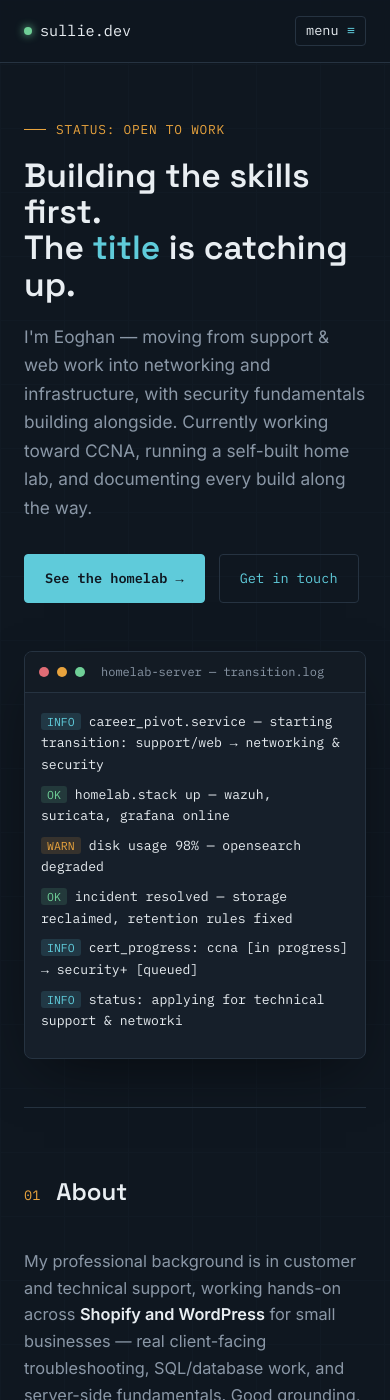
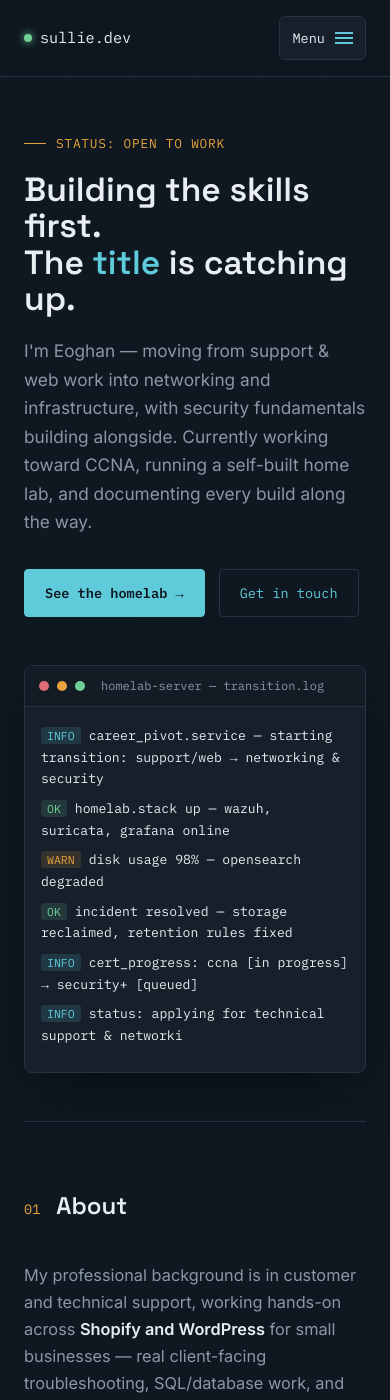
Before and after one commit to o-inn/static-portfolio, a Jekyll site: the page built from index.html, in a window 390 px wide and 1400 px high. Built offline with Jekyll 4.4.1, drawn with Linux system fonts in a browser that asks for light colours.

Commit message:
Improve mobile navigation accessibility

```diff
--- a/_layouts/default.html
+++ b/_layouts/default.html
@@ -21,16 +21,17 @@
       <a href="{{ '/writeups/' | relative_url }}">writeups</a>
       <a href="{{ '/' | relative_url }}#contact">contact</a>
     </nav>
-    <details class="mobile-menu">
-      <summary aria-label="Open navigation menu">menu</summary>
-      <nav class="mobile-menu-panel" aria-label="Mobile navigation">
-        <a href="{{ '/' | relative_url }}#about">about</a>
-        <a href="{{ '/' | relative_url }}#homelab">homelab</a>
-        <a href="{{ '/writeups/' | relative_url }}">writeups</a>
-        <a href="{{ '/' | relative_url }}#contact">contact</a>
-      </nav>
-    </details>
+    <button class="mobile-menu-toggle" type="button" aria-controls="mobile-menu-panel" aria-expanded="false">
+      <span>Menu</span>
+      <span class="mobile-menu-icon" aria-hidden="true"></span>
+    </button>
   </div>
+  <nav class="mobile-menu-panel" id="mobile-menu-panel" aria-label="Mobile navigation">
+    <a href="{{ '/' | relative_url }}#about">about</a>
+    <a href="{{ '/' | relative_url }}#homelab">homelab</a>
+    <a href="{{ '/writeups/' | relative_url }}">writeups</a>
+    <a href="{{ '/' | relative_url }}#contact">contact</a>
+  </nav>
 </header>
 
 {{ content }}
@@ -44,6 +45,7 @@
 {% if page.terminal_log %}
 <script src="{{ '/assets/js/terminal.js' | relative_url }}"></script>
 {% endif %}
+<script src="{{ '/assets/js/mobile-nav.js' | relative_url }}"></script>
 
 </body>
 </html>
--- a/assets/css/main.css
+++ b/assets/css/main.css
@@ -68,32 +68,54 @@
 nav.links { display: flex; gap: 24px; font-family: var(--mono); font-size: 0.85rem; }
 nav.links a { color: var(--fog); }
 nav.links a:hover { color: var(--signal); }
-.mobile-menu { display: none; }
+.mobile-menu-toggle,
+.mobile-menu-panel { display: none; }
 
 @media (max-width: 640px) {
   nav.links { display: none; }
-  .mobile-menu { display: block; font-family: var(--mono); font-size: 0.85rem; }
-  .mobile-menu summary {
-    list-style: none; cursor: pointer; color: var(--paper);
-    border: 1px solid var(--panel-border); border-radius: 4px;
-    padding: 7px 10px; line-height: 1;
+  .mobile-menu-toggle {
+    min-height: 44px; min-width: 44px;
+    display: inline-flex; align-items: center; justify-content: center; gap: 10px;
+    background: var(--panel); color: var(--paper);
+    border: 1px solid var(--panel-border); border-radius: 6px;
+    padding: 10px 12px; font-family: var(--mono); font-size: 0.85rem;
+    cursor: pointer;
   }
-  .mobile-menu summary::-webkit-details-marker { display: none; }
-  .mobile-menu summary::after { content: ' ≡'; color: var(--signal); }
-  .mobile-menu[open] summary { border-color: var(--signal); }
-  .mobile-menu[open] summary::after { content: ' ×'; color: var(--amber); }
-  .mobile-menu summary:focus-visible { outline: 2px solid var(--signal); outline-offset: 3px; }
+  .mobile-menu-toggle[aria-expanded="true"] { border-color: var(--signal); }
+  .mobile-menu-icon {
+    width: 18px; height: 12px; display: inline-block;
+    border-top: 2px solid var(--signal); border-bottom: 2px solid var(--signal);
+    position: relative;
+  }
+  .mobile-menu-icon::before {
+    content: ''; position: absolute; left: 0; right: 0; top: 3px;
+    border-top: 2px solid var(--signal);
+  }
+  .mobile-menu-toggle[aria-expanded="true"] .mobile-menu-icon {
+    height: 18px; border: 0;
+  }
+  .mobile-menu-toggle[aria-expanded="true"] .mobile-menu-icon::before,
+  .mobile-menu-toggle[aria-expanded="true"] .mobile-menu-icon::after {
+    content: ''; position: absolute; left: 0; right: 0; top: 8px;
+    border-top: 2px solid var(--amber);
+  }
+  .mobile-menu-toggle[aria-expanded="true"] .mobile-menu-icon::before { transform: rotate(45deg); }
+  .mobile-menu-toggle[aria-expanded="true"] .mobile-menu-icon::after { transform: rotate(-45deg); }
   .mobile-menu-panel {
-    position: absolute; top: calc(100% - 6px); left: 24px; right: 24px;
-    display: grid; gap: 1px; overflow: hidden;
-    background: var(--panel-border); border: 1px solid var(--panel-border); border-radius: 6px;
+    position: absolute; top: 100%; left: 0; right: 0;
+    z-index: 11; gap: 1px; overflow: hidden;
+    background: var(--panel-border); border-bottom: 1px solid var(--panel-border);
     box-shadow: 0 20px 50px -24px rgba(0,0,0,0.85);
   }
+  .mobile-menu-panel:not([hidden]) { display: grid; }
   .mobile-menu-panel a {
     background: rgba(22, 31, 42, 0.98); color: var(--fog);
-    padding: 14px 16px;
+    padding: 16px 24px; min-height: 48px;
+    display: flex; align-items: center;
+    font-family: var(--mono); font-size: 0.95rem;
   }
   .mobile-menu-panel a:hover { color: var(--signal); text-decoration: none; }
+  .mobile-menu-panel a:active { background: #131B24; color: var(--paper); }
 }
 
 /* ---- HERO ---- */
--- /dev/null
+++ b/assets/js/mobile-nav.js
@@ -0,0 +1,37 @@
+(function() {
+  var toggle = document.querySelector('.mobile-menu-toggle');
+  var panel = document.getElementById('mobile-menu-panel');
+
+  if (!toggle || !panel) return;
+
+  function setOpen(isOpen) {
+    toggle.setAttribute('aria-expanded', String(isOpen));
+    panel.hidden = !isOpen;
+    document.body.classList.toggle('mobile-nav-open', isOpen);
+  }
+
+  setOpen(false);
+
+  toggle.addEventListener('click', function() {
+    setOpen(toggle.getAttribute('aria-expanded') !== 'true');
+  });
+
+  panel.addEventListener('click', function(event) {
+    if (event.target.tagName === 'A') {
+      setOpen(false);
+    }
+  });
+
+  document.addEventListener('keydown', function(event) {
+    if (event.key === 'Escape' && toggle.getAttribute('aria-expanded') === 'true') {
+      setOpen(false);
+      toggle.focus();
+    }
+  });
+
+  window.addEventListener('resize', function() {
+    if (window.innerWidth > 640) {
+      setOpen(false);
+    }
+  });
+})();
```
